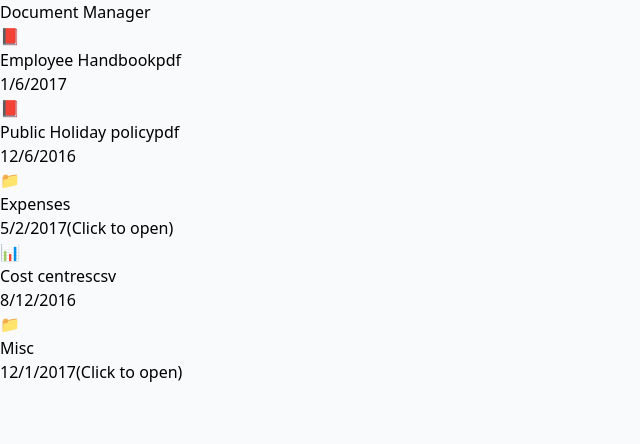
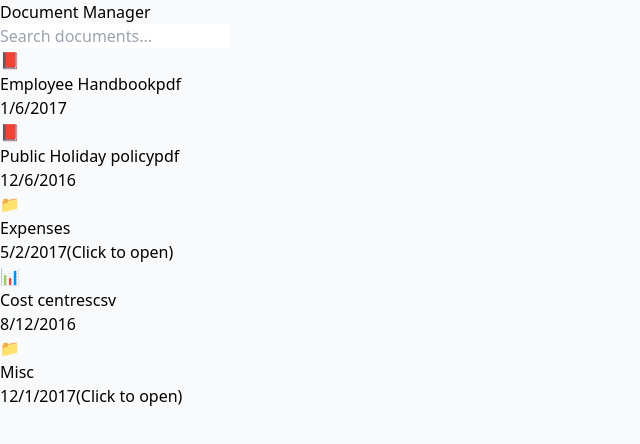
Before and after one commit to oskar-dragon/bright-hr, a React (Vite) app: page / in a window 1280 px wide. Shown: the top 444 px of the page, without its empty margins (0-640 px from the left). Built offline with nearby package versions, Linux system fonts and the light colour scheme.

Commit message:
feat: added search input and tidied up useDocumentSearch hook

```diff
--- a/src/App.tsx
+++ b/src/App.tsx
@@ -1,12 +1,22 @@
+import DocumentSearchInput from './features/documents/components/documentSearchInput';
 import DocumentTree from './features/documents/components/documentTree';
 import { documents } from './features/documents/constants/mockData';
+import { useDocumentSearch } from './features/documents/hooks/useDocumentSearch';
 
 function App() {
+	const { searchTerm, setSearchTerm, result } = useDocumentSearch({ documents });
+
 	return (
 		<main className="min-h-dvh bg-gray-100 p-8">
 			<div className="mx-auto max-w-4xl">
 				<h1 className="mb-6 text-2xl font-bold text-gray-900">Document Manager</h1>
-				<DocumentTree documents={documents} />
+
+				<div className="flex flex-col gap-4">
+					<div className="flex items-center gap-4">
+						<DocumentSearchInput searchTerm={searchTerm} onSearchChange={setSearchTerm} />
+					</div>
+					<DocumentTree documents={result} />
+				</div>
 			</div>
 		</main>
 	);
--- /dev/null
+++ b/src/features/documents/components/documentSearchInput.tsx
@@ -0,0 +1,24 @@
+import { Input } from '../../../components/input';
+
+type DocumentSearchProps = {
+	searchTerm: string;
+	onSearchChange: (value: string) => void;
+};
+
+const DocumentSearchInput = ({ searchTerm, onSearchChange }: DocumentSearchProps) => {
+	const handleChange = (e: React.ChangeEvent<HTMLInputElement>) => {
+		onSearchChange(e.target.value);
+	};
+
+	return (
+		<Input
+			type="text"
+			placeholder="Search documents..."
+			value={searchTerm}
+			onChange={handleChange}
+			aria-label="Search documents"
+		/>
+	);
+};
+
+export default DocumentSearchInput;
--- a/src/features/documents/hooks/useDocumentSearch.ts
+++ b/src/features/documents/hooks/useDocumentSearch.ts
@@ -7,7 +7,6 @@ type UseDocumentSearchReturn = {
 	searchTerm: string;
 	setSearchTerm: (term: string) => void;
 	result: DocumentTypeOrFolder[];
-	defaultSearchTerm?: string;
 };
 
 type UseDocumentSearchProps = {
```
